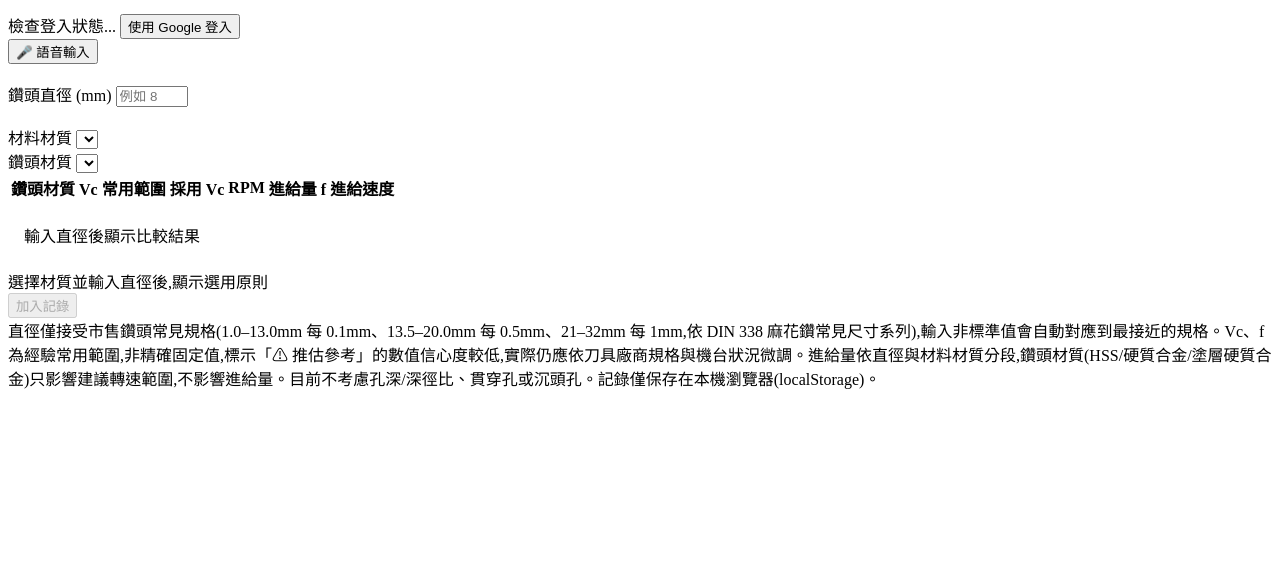
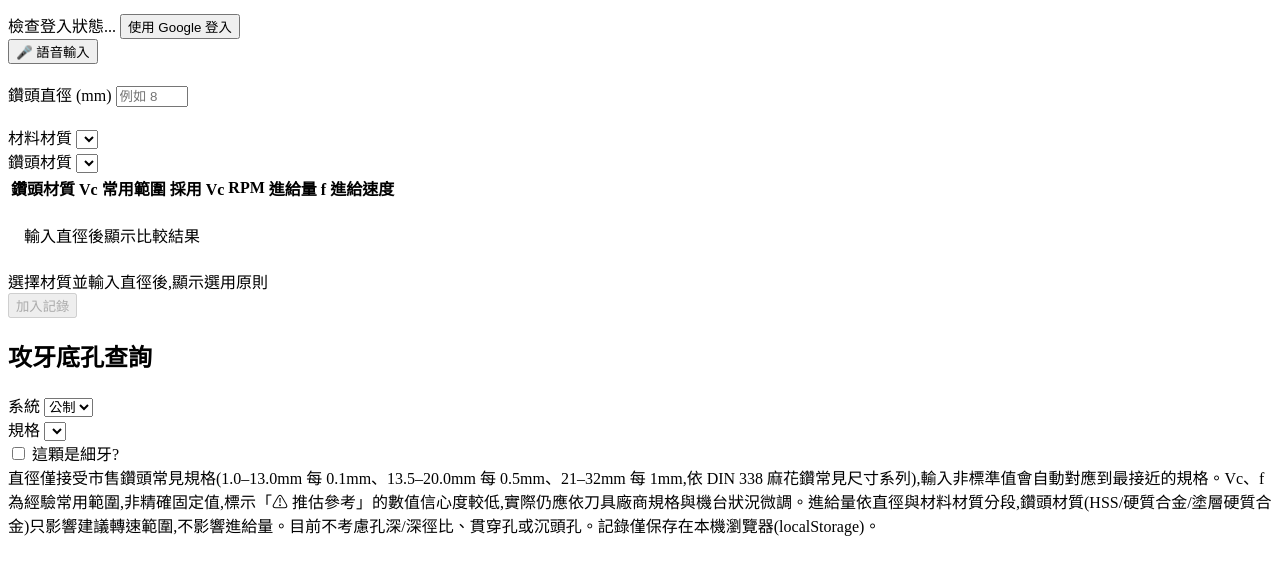
Before and after one commit to YUAN-117/drill-selection-system, a website with bundled scripts: page tool.html in a window 1280 px wide. Shown: the part 148-722 px from the top of the page. Built offline with nearby package versions, Linux system fonts and the light colour scheme; a script that the page names is missing.

Commit message:
feat: add tap drill size query section markup and styles

```diff
--- a/assets/style.css
+++ b/assets/style.css
@@ -187,6 +187,40 @@ header.page p {
 
 .field select.voice-filled {
   animation: voice-filled-pulse 1.4s ease-out;
+}
+
+.panel-title {
+  margin: 0 0 14px;
+  font-size: 16px;
+  font-weight: 700;
+  color: var(--text);
+}
+
+.tap-fine-toggle {
+  display: block;
+  margin-top: 14px;
+  font-size: 13px;
+  color: var(--text-muted);
+}
+
+.tap-result {
+  margin-top: 16px;
+  min-height: 20px;
+  background: linear-gradient(160deg, var(--readout-bg), var(--readout-bg-2));
+  border-radius: 12px;
+  padding: 16px;
+  font-size: 14px;
+  color: var(--readout-text);
+}
+
+.tap-result strong {
+  font-family: "IBM Plex Mono", monospace;
+}
+
+.tap-result .tap-caveat {
+  margin-top: 10px;
+  font-size: 12px;
+  color: var(--readout-text-dim);
 }
 
 .params-line {
--- a/tool.html
+++ b/tool.html
@@ -75,6 +75,27 @@
     </div>
   </section>
 
+  <section class="panel" aria-label="攻牙底孔查詢">
+    <h2 class="panel-title">攻牙底孔查詢</h2>
+    <div class="field-grid">
+      <div class="field">
+        <label for="tapSystem">系統</label>
+        <select id="tapSystem">
+          <option value="metric">公制</option>
+          <option value="imperial">英制</option>
+        </select>
+      </div>
+      <div class="field">
+        <label for="tapSize">規格</label>
+        <select id="tapSize"></select>
+      </div>
+    </div>
+    <label class="tap-fine-toggle">
+      <input type="checkbox" id="tapFineToggle"> 這顆是細牙?
+    </label>
+    <div class="tap-result" id="tapResult"></div>
+  </section>
+
   <footer class="note">
     直徑僅接受市售鑽頭常見規格(1.0–13.0mm 每 0.1mm、13.5–20.0mm 每 0.5mm、21–32mm 每 1mm,依 DIN 338 麻花鑽常見尺寸系列),輸入非標準值會自動對應到最接近的規格。Vc、f 為經驗常用範圍,非精確固定值,標示「⚠ 推估參考」的數值信心度較低,實際仍應依刀具廠商規格與機台狀況微調。進給量依直徑與材料材質分段,鑽頭材質(HSS/硬質合金/塗層硬質合金)只影響建議轉速範圍,不影響進給量。目前不考慮孔深/深徑比、貫穿孔或沉頭孔。記錄僅保存在本機瀏覽器(localStorage)。
   </footer>
```
